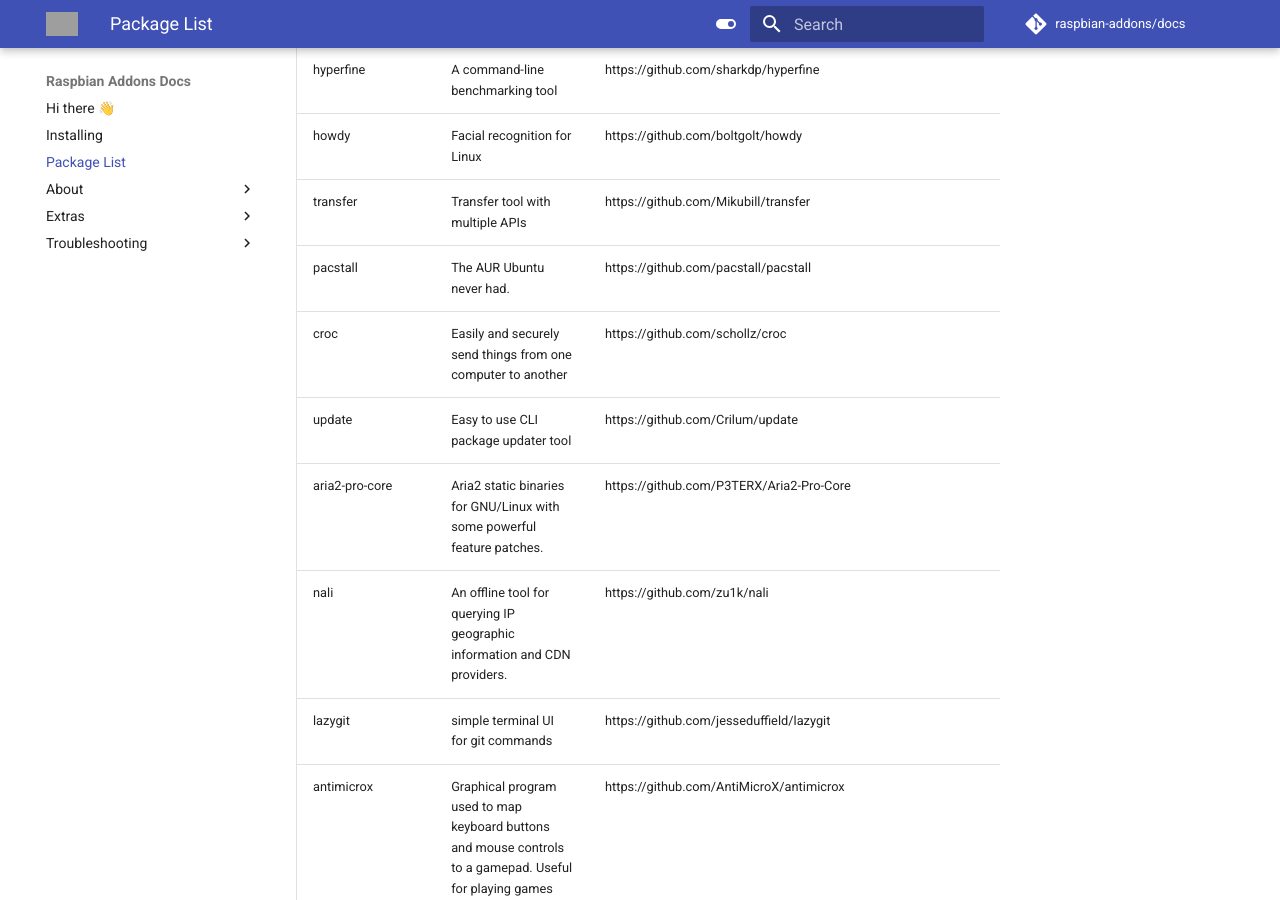
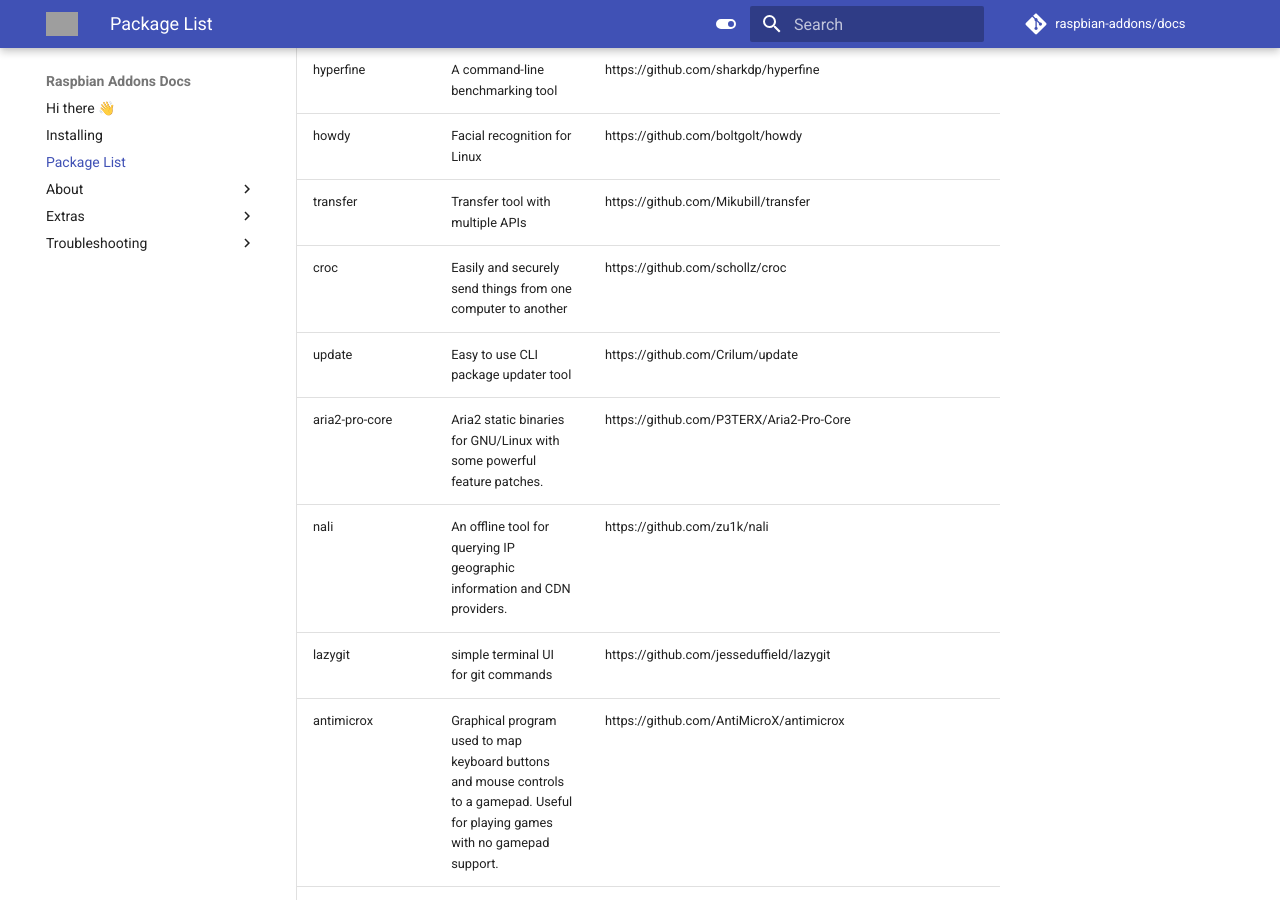
Before and after one commit to raspbian-addons/docs, an MkDocs documentation site: the page built from docs/package-list.md, in a window 1280 px wide and 900 px high, scrolled down 12178 px. Built offline with MkDocs 1.6.1 and Material for MkDocs 9.7.7, drawn with Linux system fonts in a browser that asks for light colours; comment, search, counter and statistics services are not loaded; grey boxes are pictures that could not be loaded.

Commit message:
remove pacstall from packagelist (not supported on buster/bullseye)

```diff
--- a/docs/package-list.md
+++ b/docs/package-list.md
@@ -159,7 +159,6 @@
 | hyperfine | A command-line benchmarking tool | https://github.com/sharkdp/hyperfine |
 | howdy | Facial recognition for Linux | https://github.com/boltgolt/howdy |
 | transfer | Transfer tool with multiple APIs | https://github.com/Mikubill/transfer |
-| pacstall | The AUR Ubuntu never had. | https://github.com/pacstall/pacstall |
 | croc | Easily and securely send things from one computer to another | https://github.com/schollz/croc |
 | update | Easy to use CLI package updater tool | https://github.com/Crilum/update |
 | aria2-pro-core | Aria2 static binaries for GNU/Linux with some powerful feature patches. | https://github.com/P3TERX/Aria2-Pro-Core |
```
